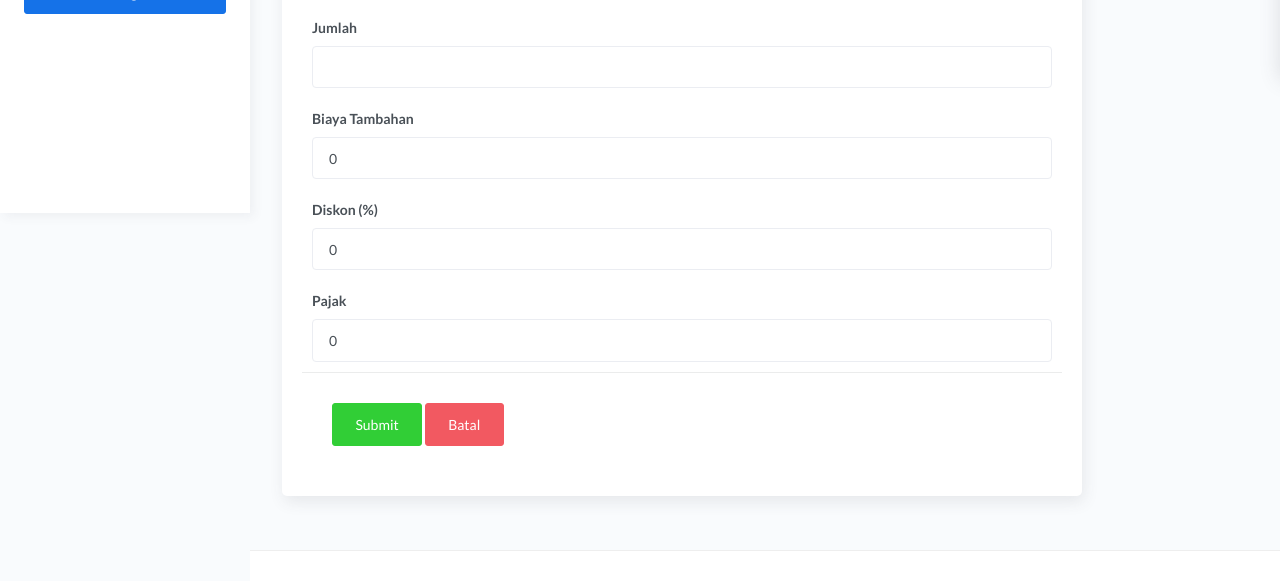
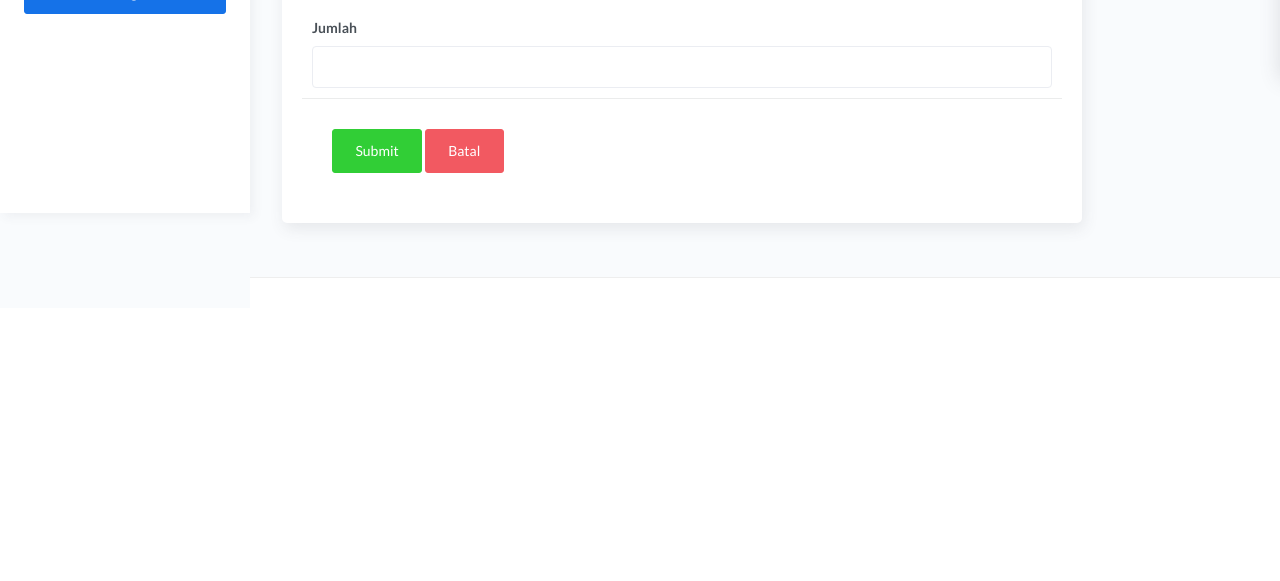
Before and after one commit to AlbelArva/pengelola_laundry1.4, a PHP site: page /admin/tambah_transaksi.php?id=23 in a window 1280 px wide. Shown: the part 587-1168 px from the top of the page. After the commit the page ends 865 px from the top, so only its background shows below. Run offline with PHP 8.4, Linux system fonts and the light colour scheme; the visitor is signed in with stand-in values (Sample User, id 1); data comes from the database, SQL or seed files in the repository; data that the repository does not hold is empty.

Commit message:
first commit

```diff
--- a/admin/tambah_transaksi.php
+++ b/admin/tambah_transaksi.php
@@ -117,7 +117,7 @@ require 'header.php';
                                 <label for="largeInput">Jumlah</label>
                                 <input type="text" name="qty" class="form-control form-control" id="defaultInput">
                             </div>
-                            <div class="form-group">
+                            <!--<div class="form-group">
                                 <label for="largeInput">Biaya Tambahan</label>
                                 <input type="text" name="biaya_tambahan" class="form-control form-control" id="defaultInput" value="0">
                             </div>
@@ -128,7 +128,7 @@ require 'header.php';
                             <div class="form-group">
                                 <label for="largeInput">Pajak</label>
                                 <input type="text" name="pajak" class="form-control form-control" id="defaultInput" value="0">
-                            </div>
+                            </div> -->
                             <div class="card-action">
                                 <button type="submit" name="btn-simpan" class="btn btn-success">Submit</button>
                                 <!-- <button class="btn btn-danger">Cancel</button> -->
--- a/kasir/tambah_transaksi.php
+++ b/kasir/tambah_transaksi.php
@@ -117,7 +117,7 @@ require 'header.php';
                                 <label for="largeInput">Jumlah</label>
                                 <input type="text" name="qty" class="form-control form-control" id="defaultInput">
                             </div>
-                            <div class="form-group">
+                            <!--<div class="form-group">
                                 <label for="largeInput">Biaya Tambahan</label>
                                 <input type="text" name="biaya_tambahan" class="form-control form-control" id="defaultInput" value="0">
                             </div>
@@ -128,7 +128,7 @@ require 'header.php';
                             <div class="form-group">
                                 <label for="largeInput">Pajak</label>
                                 <input type="text" name="pajak" class="form-control form-control" id="defaultInput" value="0">
-                            </div>
+                            </div> -->
                             <div class="card-action">
                                 <button type="submit" name="btn-simpan" class="btn btn-success">Submit</button>
                                 <!-- <button class="btn btn-danger">Cancel</button> -->
```
